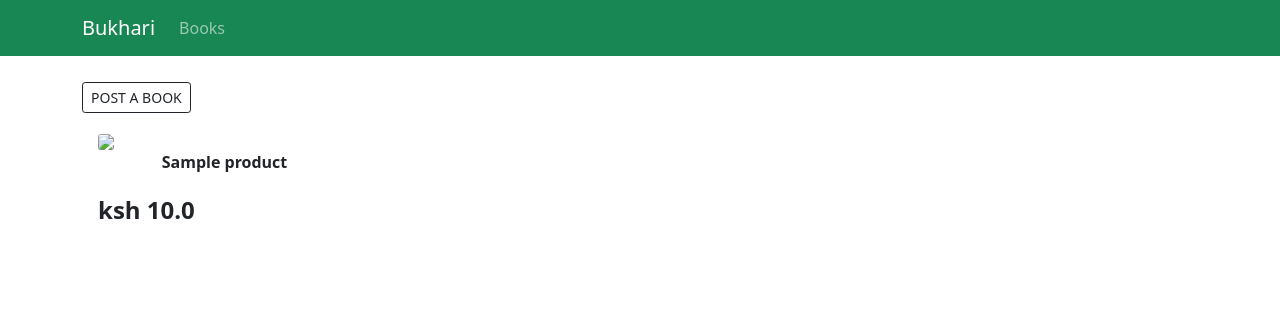
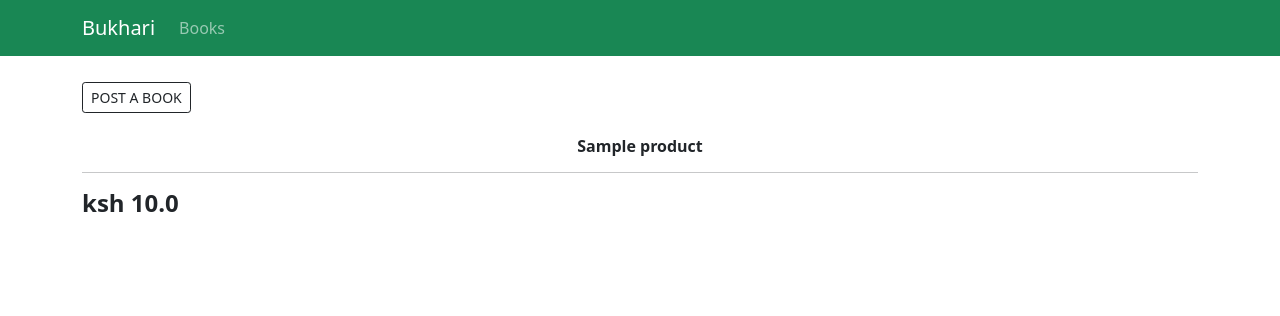
Before and after one commit to xamaan585/Book-App, a Django app: page / in a window 1280 px wide. Shown: the top 316 px of the page. Run offline with Django 4.2, Linux system fonts and the light colour scheme; tables that the repository leaves empty hold one stand-in row (values such as "Sample post"); some libraries are stand-ins or nearby versions.

Commit message:
adding index.html

```diff
--- a/app/static/css/style.css
+++ b/app/static/css/style.css
@@ -1,7 +1,3 @@
-.gallery .imgdisplay{
+.thumbnail{
     position: relative;
 }
-.gallery img{
-    width: 100%;
-    /* height: 100%; */
-}
--- a/app/templates/index.html
+++ b/app/templates/index.html
@@ -8,21 +8,13 @@
         POST A BOOK
     </button>
     <br>
-		<div class="row gallery p-3" id="gallery">
+		<div class="row">
 			{% for product in products %}
-			<!-- <div class="col-g-4l"> -->
-                <div class="col-sm-8 col-lg-3 mb-3 imgdisplay"  data-toggle="modal" data-target="#{{photo.id}}">
-                    <img src="{{product.image.url}}" alt=" " class="card-img photo" height="200">
-                    <!-- <small id="photoDesc">{{photo.name}}</small> -->
-                    <h6 class="text-center"><strong>{{product.name}}</strong></h6>
-                </div>
-				<!-- <img class="thumbnail" src="{{product.image.url}}">
+			<div class="col-g-4l">
+				<img class="thumbnail" src="{{product.image.url}}">
 				<div class="box-element product">
 					<h6 class="text-center"><strong>{{product.name}}</strong></h6>
-					<hr> -->
-
-
-
+					<hr>
 
 					<h4 style="display: inline-block;"><strong>ksh {{product.price}}</strong></h4>
 
```
